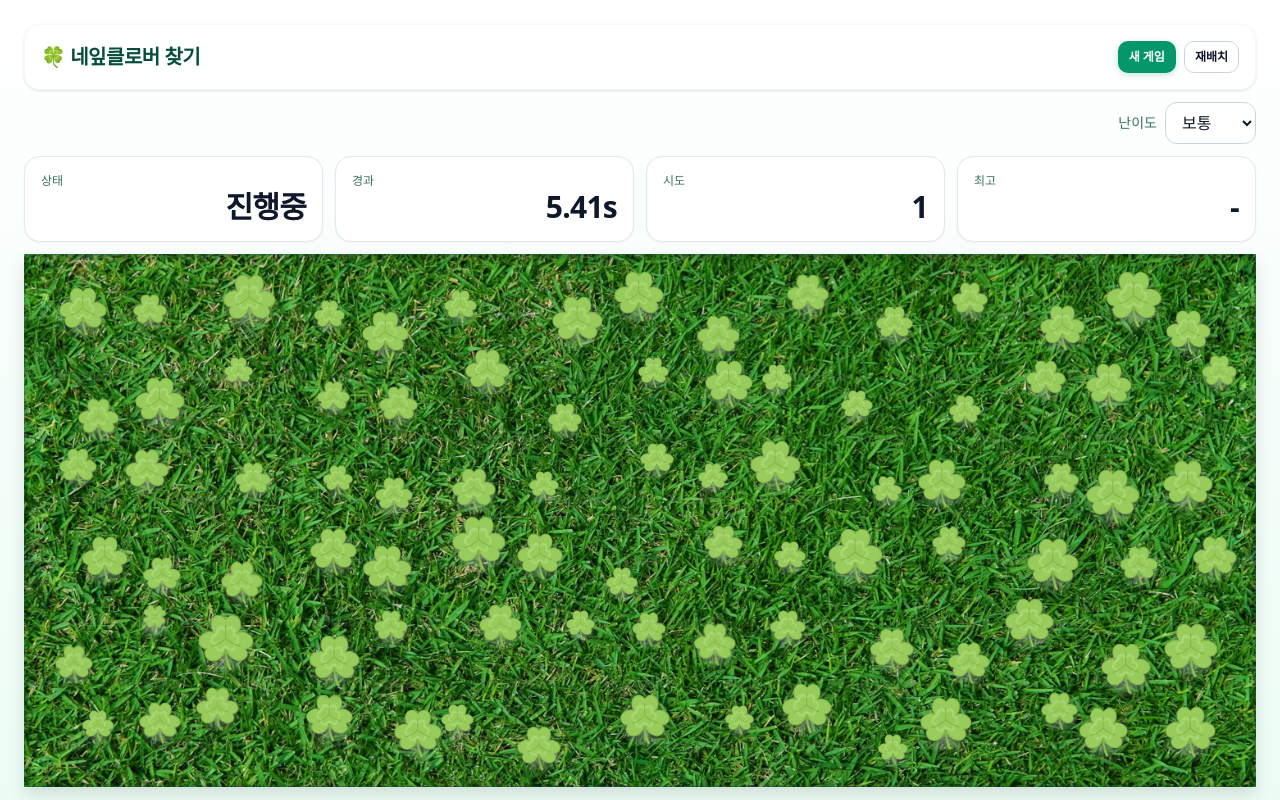
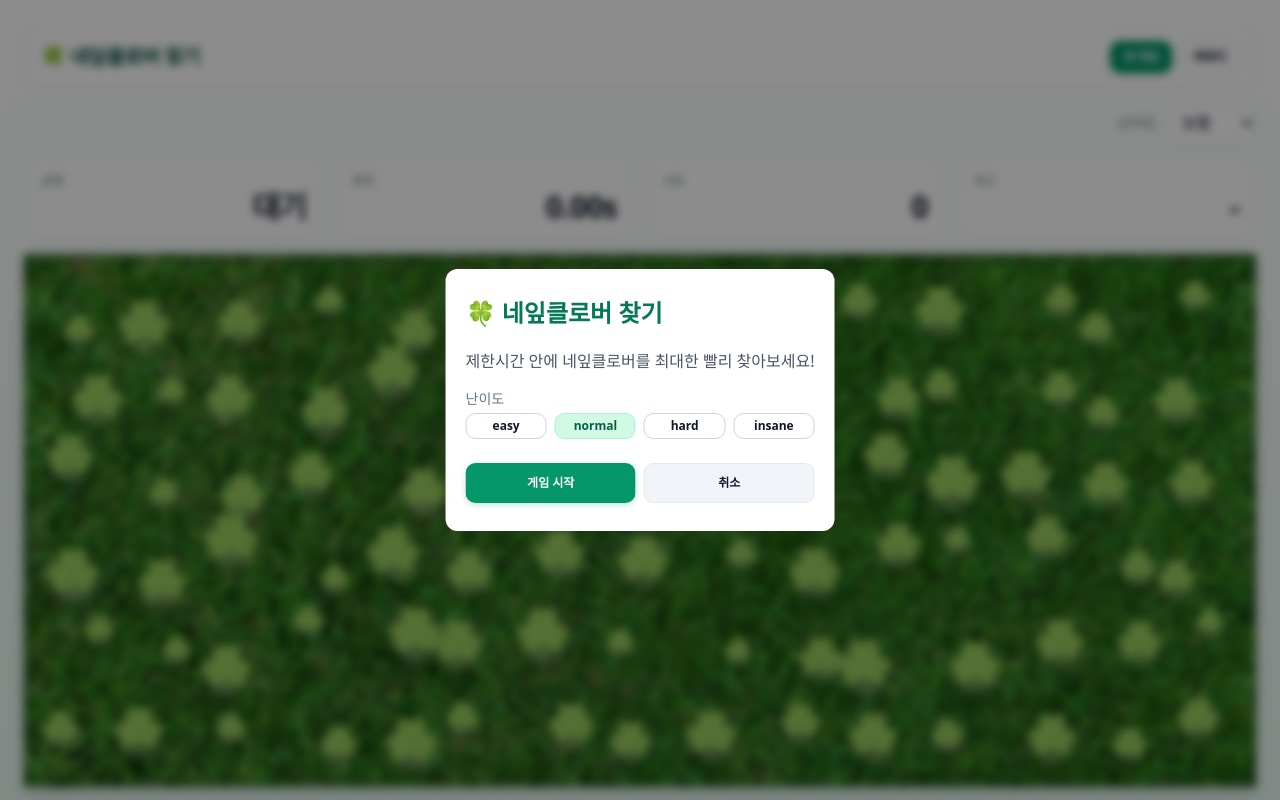
Before and after one commit to SeongYunHong/clover-game, a React (Vite) app: page / in a window 1280 px wide. Built offline with nearby package versions, Linux system fonts and the light colour scheme.

Commit message:
시작 모달 추가

```diff
--- a/src/FourLeafCloverGame.jsx
+++ b/src/FourLeafCloverGame.jsx
@@ -123,6 +123,10 @@ export default function FourLeafCloverGame() {
   try { threeUrl = new URL("./assets/three_leaf_clover.webp", import.meta.url).href; } catch { threeUrl = "/three_leaf_clover.webp"; }
   try { fourUrl = new URL("./assets/four_leaf_clover.webp", import.meta.url).href; } catch { fourUrl = "/four_leaf_clover.webp"; }
 
+  // ▶ 시작 모달/시작 여부
+  const [isStarted, setIsStarted] = useState(false);
+  const [showStartModal, setShowStartModal] = useState(false);
+
   const [difficulty, setDifficulty] = useState("normal");
   const [count, setCount] = useState(CONFIG.amount.normal);
   const [items, setItems] = useState([]);
@@ -143,9 +147,18 @@ export default function FourLeafCloverGame() {
   const nextQuote = useQuoteBag();
   const [line, setLine] = useState("");
 
+  // ▶ 진입 시 시작 모달 열기 + 스크롤 잠금
   useEffect(() => {
-    if (open) setLine(nextQuote()); // 모달 열릴 때 새 문구
-  }, [open, nextQuote]);
+    setShowStartModal(true);
+    const prev = document.body.style.overflow;
+    document.body.style.overflow = "hidden";
+    return () => { document.body.style.overflow = prev; };
+  }, []);
+
+  // 모달 열릴 때마다 새 문구 세팅
+  useEffect(() => {
+    if (showStartModal) setLine(nextQuote());
+  }, [showStartModal, nextQuote]);
 
   useEffect(() => {
     function updateAnchor() {
@@ -200,9 +213,11 @@ export default function FourLeafCloverGame() {
     setItems(next);
   }, [rect.width, rect.height, round, count]);
 
+  // ▶ 자동 시작을 막고, 사용자가 '게임 시작'을 누른 뒤에만 start() 허용
   useEffect(() => {
+    if (!isStarted) return;
     if (status === "idle" && rect.width > 0 && rect.height > 0) start();
-  }, [rect.width, rect.height]);
+  }, [rect.width, rect.height, isStarted, status]);
 
   useEffect(() => {
     function fitBoard() {
@@ -227,6 +242,12 @@ export default function FourLeafCloverGame() {
     };
   }, []);
 
+  function handleStart() {
+    setIsStarted(true);
+    setShowStartModal(false);
+    start();
+  }
+
   function start() {
     setLine(nextQuote());
     setStatus("playing");
@@ -236,6 +257,10 @@ export default function FourLeafCloverGame() {
   }
   function reshuffle() { setRound((r) => r + 1); }
   const ms = (n = 0) => (n / 1000).toFixed(2) + "s";
+
+  const openStartModal = () => {
+    setShowStartModal(true);
+  };
 
   function clickClover(it) {
     if (status === "idle") start();
@@ -252,13 +277,35 @@ export default function FourLeafCloverGame() {
 
   return (
     <div className="min-h-dvh w-full flex items-start justify-center bg-gradient-to-b from-white to-emerald-50 overflow-hidden">
-      <div ref={containerRef} className="w-full max-w-[120rem] mx-auto flex flex-col gap-3 flex-1 min-h-0 px-3 sm:px-4 md:px-6 py-3 sm:pt-4 md:pt-6">
+      <div
+        ref={containerRef}
+        className="w-full max-w-[120rem] mx-auto flex flex-col gap-3 flex-1 min-h-0 px-3 sm:px-4 md:px-6 py-3 sm:pt-4 md:pt-6"
+      >
         {/* Toolbar */}
         <div className="flex items-center justify-between gap-3 rounded-2xl border border-slate-100/70 bg-white/85 backdrop-saturate-[1.3] backdrop-blur-md shadow p-3 sm:p-4">
-          <h1 className="m-0 flex items-center gap-2 text-emerald-900 font-extrabold text-base sm:text-xl tracking-tight">🍀 네잎클로버 찾기</h1>
+          <h1 className="m-0 flex items-center gap-2 text-emerald-900 font-extrabold text-base sm:text-xl tracking-tight">
+            🍀 네잎클로버 찾기
+          </h1>
           <div className="flex items-center gap-2">
-            <Button color="emerald" variant="solid" size="xs" className="h-8 px-3 text-xs whitespace-nowrap" onClick={start}>새 게임</Button>
-            <Button color="slate" variant="outline" size="xs" className="h-8 px-3 text-xs whitespace-nowrap" onClick={reshuffle}>재배치</Button>
+            {/* 🔴 기존 onClick={start} → 모달만 띄우도록 변경 */}
+            <Button
+              color="emerald"
+              variant="solid"
+              size="xs"
+              className="h-8 px-3 text-xs whitespace-nowrap"
+              onClick={openStartModal}
+            >
+              새 게임
+            </Button>
+            <Button
+              color="slate"
+              variant="outline"
+              size="xs"
+              className="h-8 px-3 text-xs whitespace-nowrap"
+              onClick={reshuffle}
+            >
+              재배치
+            </Button>
           </div>
         </div>
 
@@ -278,22 +325,30 @@ export default function FourLeafCloverGame() {
         </div>
 
         {/* Stats */}
-        <div className="grid grid-cols-2 sm:grid-cols-4 gap-2 sm:gap-3" role="group" aria-label="게임 통계" >
+        <div className="grid grid-cols-2 sm:grid-cols-4 gap-2 sm:gap-3" role="group" aria-label="게임 통계">
           <div className="bg-white border border-slate-200 rounded-2xl shadow-sm p-3 sm:p-4">
             <div className="text-[11px] sm:text-xs text-emerald-900/80">상태</div>
-            <div className="text-xl sm:text-2xl lg:text-3xl font-extrabold tracking-tight text-slate-900 tabular-nums text-right">{status === "playing" ? "진행중" : status === "success" ? "성공" : "대기"}</div>
+            <div className="text-xl sm:text-2xl lg:text-3xl font-extrabold tracking-tight text-slate-900 tabular-nums text-right">
+              {status === "playing" ? "진행중" : status === "success" ? "성공" : "대기"}
+            </div>
           </div>
           <div className="bg-white border border-slate-200 rounded-2xl shadow-sm p-3 sm:p-4">
             <div className="text-[11px] sm:text-xs text-emerald-900/80">경과</div>
-            <div className="text-xl sm:text-2xl lg:text-3xl font-extrabold tracking-tight text-slate-900 tabular-nums text-right">{ms(elapsedMs)}</div>
+            <div className="text-xl sm:text-2xl lg:text-3xl font-extrabold tracking-tight text-slate-900 tabular-nums text-right">
+              {ms(elapsedMs)}
+            </div>
           </div>
           <div className="bg-white border border-slate-200 rounded-2xl shadow-sm p-3 sm:p-4">
             <div className="text-[11px] sm:text-xs text-emerald-900/80">시도</div>
-            <div className="text-xl sm:text-2xl lg:text-3xl font-extrabold tracking-tight text-slate-900 tabular-nums text-right">{round}</div>
+            <div className="text-xl sm:text-2xl lg:text-3xl font-extrabold tracking-tight text-slate-900 tabular-nums text-right">
+              {round}
+            </div>
           </div>
           <div className="bg-white border border-slate-200 rounded-2xl shadow-sm p-3 sm:p-4">
             <div className="text-[11px] sm:text-xs text-emerald-900/80">최고</div>
-            <div className="text-xl sm:text-2xl lg:text-3xl font-extrabold tracking-tight text-slate-900 tabular-nums text-right">{bestMs == null ? "-" : ms(bestMs)}</div>
+            <div className="text-xl sm:text-2xl lg:text-3xl font-extrabold tracking-tight text-slate-900 tabular-nums text-right">
+              {bestMs == null ? "-" : ms(bestMs)}
+            </div>
           </div>
         </div>
 
@@ -303,8 +358,15 @@ export default function FourLeafCloverGame() {
             ref={boardRef}
             role="application"
             aria-label="네잎클로버 보드"
-            className="relative w-full h-full min-h-[320px] overflow-hidden select-none border border-emerald-900/40 shadow-[inset_0_2px_10px_rgba(0,0,0,0.35),_0_8px_16px_rgba(0,0,0,0.12)]"
-            style={{ backgroundImage: `url(${grassUrl})`, backgroundSize: "cover", backgroundPosition: "center", height: boardH }}
+            className={`relative w-full h-full min-h-[320px] overflow-hidden select-none border border-emerald-900/40 shadow-[inset_0_2px_10px_rgba(0,0,0,0.35),_0_8px_16px_rgba(0,0,0,0.12)] ${
+              isStarted ? "pointer-events-auto blur-0" : "pointer-events-none blur-[2px]"
+            }`}
+            style={{
+              backgroundImage: `url(${grassUrl})`,
+              backgroundSize: "cover",
+              backgroundPosition: "center",
+              height: boardH,
+            }}
           >
             <div
               key={shakeKey}
@@ -335,15 +397,72 @@ export default function FourLeafCloverGame() {
             ))}
           </div>
         </div>
-        {/* Success Modal (board center) */}
-        <ModalAt open={status === "success"} anchor={anchor}>
+
+        {/* Success Modal (board center 느낌으로 중앙) */}
+        <ModalAt open={status === "success"}>
           <div id="clover-modal-card" className="relative isolate opacity-100" style={{ width: "min(92vw, 380px)", padding: 20, textAlign: "center" }}>
+            {/* 닫기(X) */}
+            <button
+              className="absolute right-3 top-3 rounded-full px-2 py-1 text-slate-500 hover:bg-slate-100"
+              aria-label="닫기"
+              onClick={() => setStatus("idle")}
+            >
+              ×
+            </button>
+
             <div className="text-emerald-700 text-xs mb-2">기록</div>
             <div className="text-emerald-700 font-bold text-base mb-2">{line}</div>
             <div className="text-emerald-800 font-extrabold text-2xl sm:text-3xl my-2">{ms(elapsedMs)}</div>
             <div className="flex justify-center gap-2 sm:gap-3 mt-2">
-              <Button color="emerald" variant="solid" className="min-h-10 px-4 text-sm" onClick={start}>다시 도전</Button>
-              <Button color="slate" variant="soft" className="min-h-10 px-4 text-sm" onClick={() => setStatus("idle")}>닫기</Button>
+              <Button color="emerald" variant="solid" className="min-h-10 px-4 text-sm" onClick={start}>
+                다시 도전
+              </Button>
+              <Button color="slate" variant="soft" className="min-h-10 px-4 text-sm" onClick={() => setStatus("idle")}>
+                닫기
+              </Button>
+            </div>
+          </div>
+        </ModalAt>
+
+        {/* Start Modal (처음 진입/새 게임) */}
+        <ModalAt open={showStartModal}>
+          {/* 카드 */}
+          <div className="relative bg-white rounded-xl" id="clover-start-modal">
+            <div className="px-5 py-7">
+              <h2 className="text-2xl font-bold text-emerald-700 mb-5">🍀 네잎클로버 찾기</h2>
+              <p className="mt-2 text-slate-600">제한시간 안에 네잎클로버를 최대한 빨리 찾아보세요!</p>
+
+              {/* 난이도 (선택사항: 토글 버튼) */}
+              <div className="mt-4">
+                <label className="block text-sm text-slate-500 mb-1">난이도</label>
+                <div className="grid grid-cols-4 gap-2">
+                  {["easy", "normal", "hard", "insane"].map((lv) => (
+                    <Button
+                      key={lv}
+                      size="xs"
+                      color={difficulty === lv ? "emerald" : "slate"}
+                      variant={difficulty === lv ? "soft" : "outline"}
+                      onClick={() => setDifficulty(lv)}
+                    >
+                      {lv}
+                    </Button>
+                  ))}
+                </div>
+              </div>
+
+              <div className="mt-6 flex gap-2">
+                <Button
+                  color="emerald"
+                  variant="solid"
+                  className="min-h-10 px-4 text-sm flex-1"
+                  onClick={handleStart}
+                >
+                  게임 시작
+                </Button>
+                <Button color="slate" variant="soft" className="min-h-10 px-4 text-sm flex-1" onClick={() => setShowStartModal(false)}>
+                  취소
+                </Button>
+              </div>
             </div>
           </div>
         </ModalAt>
@@ -354,7 +473,7 @@ export default function FourLeafCloverGame() {
 
           .btn{ border-radius:12px; padding:8px 12px; font-weight:700; cursor:pointer; transition:transform .12s ease, box-shadow .2s ease, background .2s ease, color .2s ease, border .2s ease; border:1px solid transparent; user-select:none; }
           .btn:active{ transform:scale(.96); }
-          .btn[data-size="xs"]{ padding:4px 10px; font-size:12px; line-height:1; border-radius:10px; }
+          .btn[data-size="xs"]{ padding:6px 12px; font-size:12px; line-height:1; border-radius:10px; }
 
           /* solid */
           .btn[data-variant="solid"][data-color="emerald"]{ background:#059669; color:#fff; box-shadow:0 2px 6px rgba(5,150,105,.24); }
```
